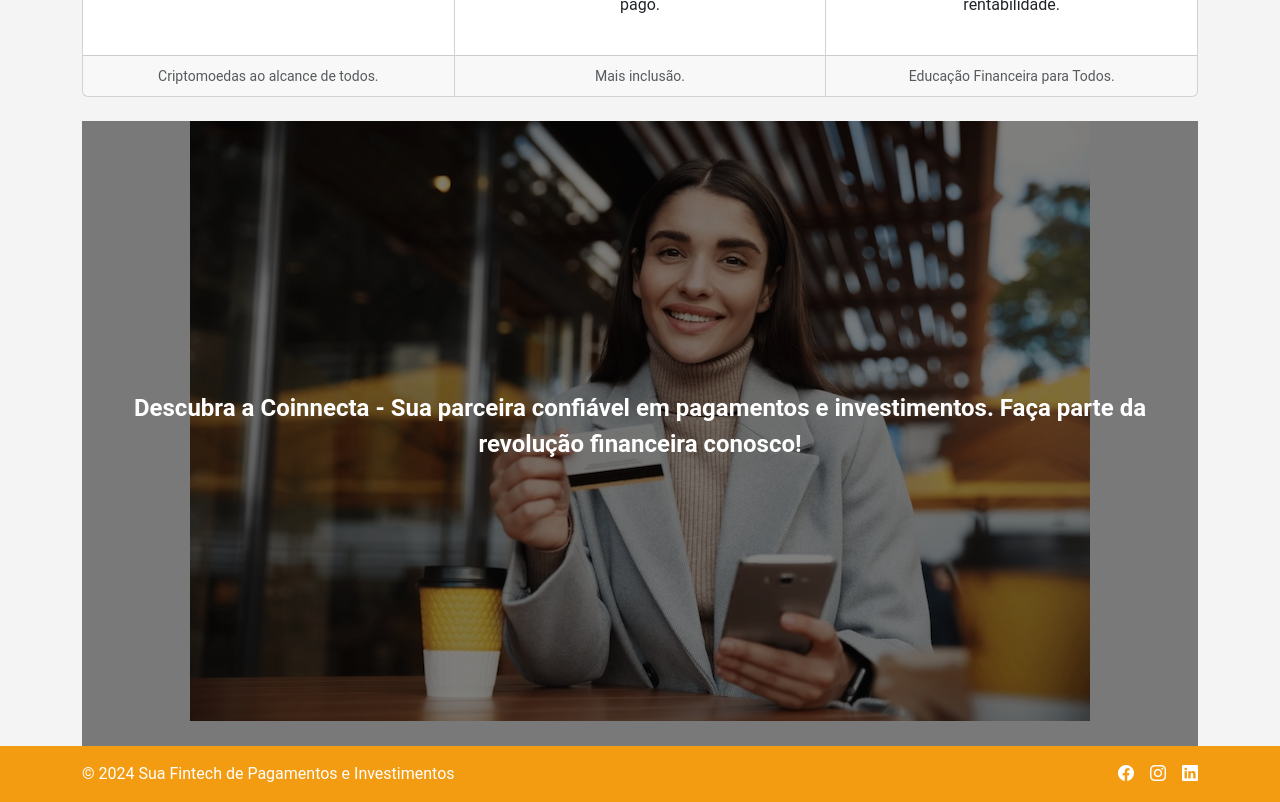
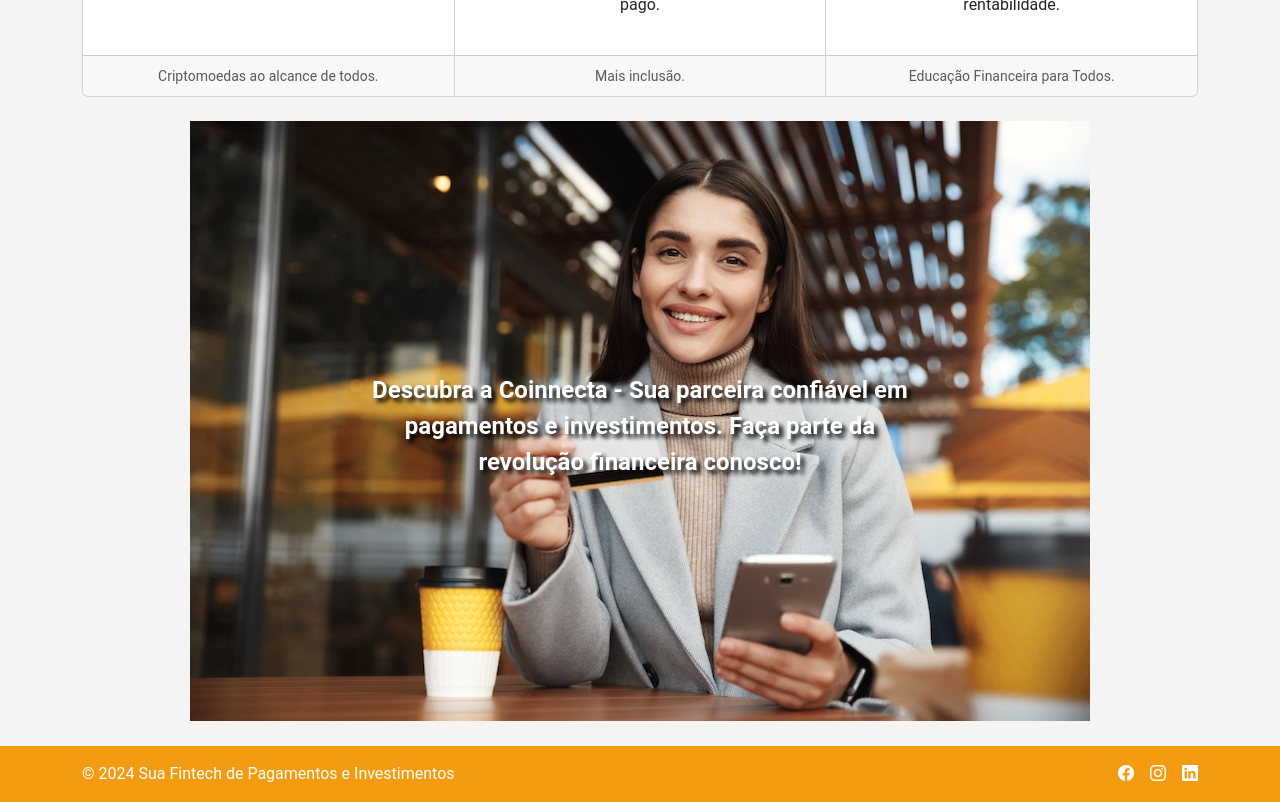
Before and after one commit to nilsonmazurchi/sharpcoder2-TechLife-Coinnecta, an Angular app: page /sobre in a window 1280 px wide. Shown: the part 620-1422 px from the top of the page. Built offline with nearby package versions, Linux system fonts and the light colour scheme.

Commit message:
Correção da pagina Sobre

```diff
--- a/src/app/components/sobre/sobre.component.css
+++ b/src/app/components/sobre/sobre.component.css
@@ -24,3 +24,8 @@
 .position-relative, app-footer{
   padding-bottom: 25px;
 }
+
+.texto {
+  color: white;
+  text-shadow: 4px 4px 4px rgba(0, 0, 0);
+}
--- a/src/app/components/sobre/sobre.component.html
+++ b/src/app/components/sobre/sobre.component.html
@@ -39,11 +39,11 @@
     </div>
 
     <div class="position-relative mt-4">
-      <img class="img-fluid" src="../../../assets/image/mulher cartao.webp"id="unique image"alt="Mulher segurando cartão e celular">
-      <div class="image-overlay">
-          <p class="overlay-text">Descubra a Coinnecta - Sua parceira confiável em pagamentos e investimentos. Faça parte da revolução financeira conosco!</p>
-      </div>
-  </div>
+        <img class="img-fluid foto01" src="../../../assets/image/mulher cartao.webp" id="unique image" alt="Mulher segurando cartão e celular">
+        <div class="position-absolute top-50 start-50 translate-middle text-center">
+            <p class="overlay-text texto">Descubra a Coinnecta - Sua parceira confiável em pagamentos e investimentos. Faça parte da revolução financeira conosco!</p>
+          </div>
+    </div>
 </div>
 
 <app-footer></app-footer>
```
